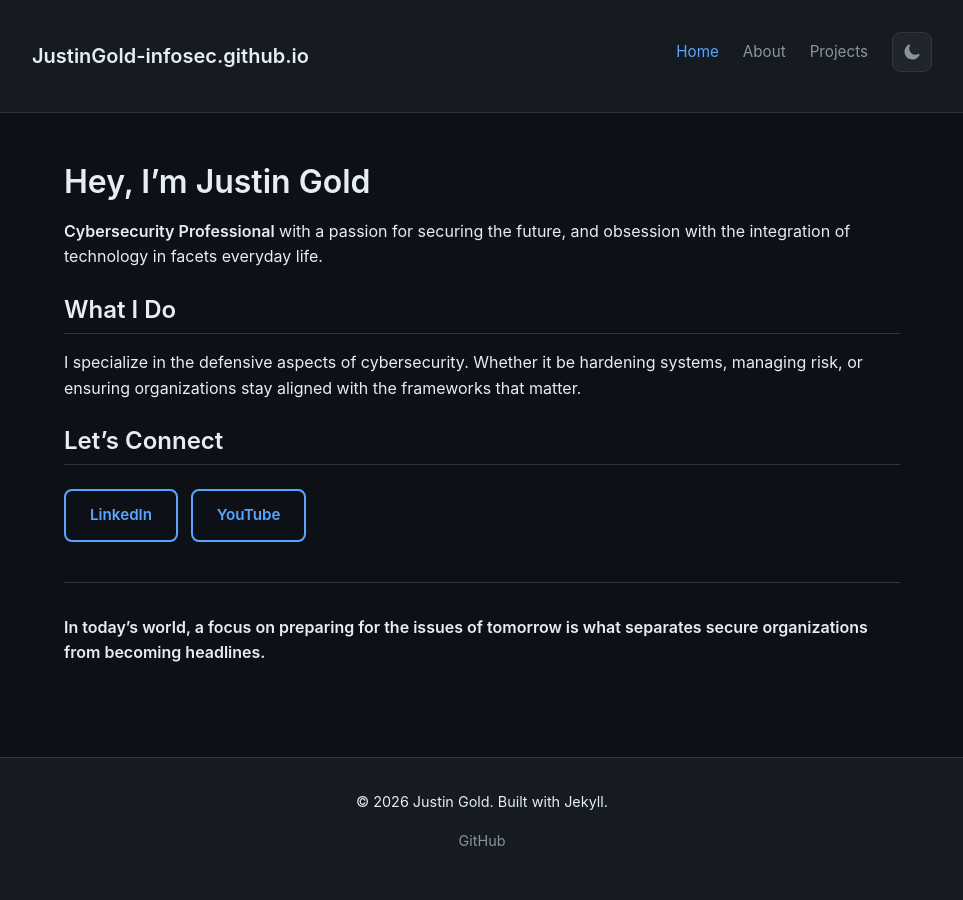
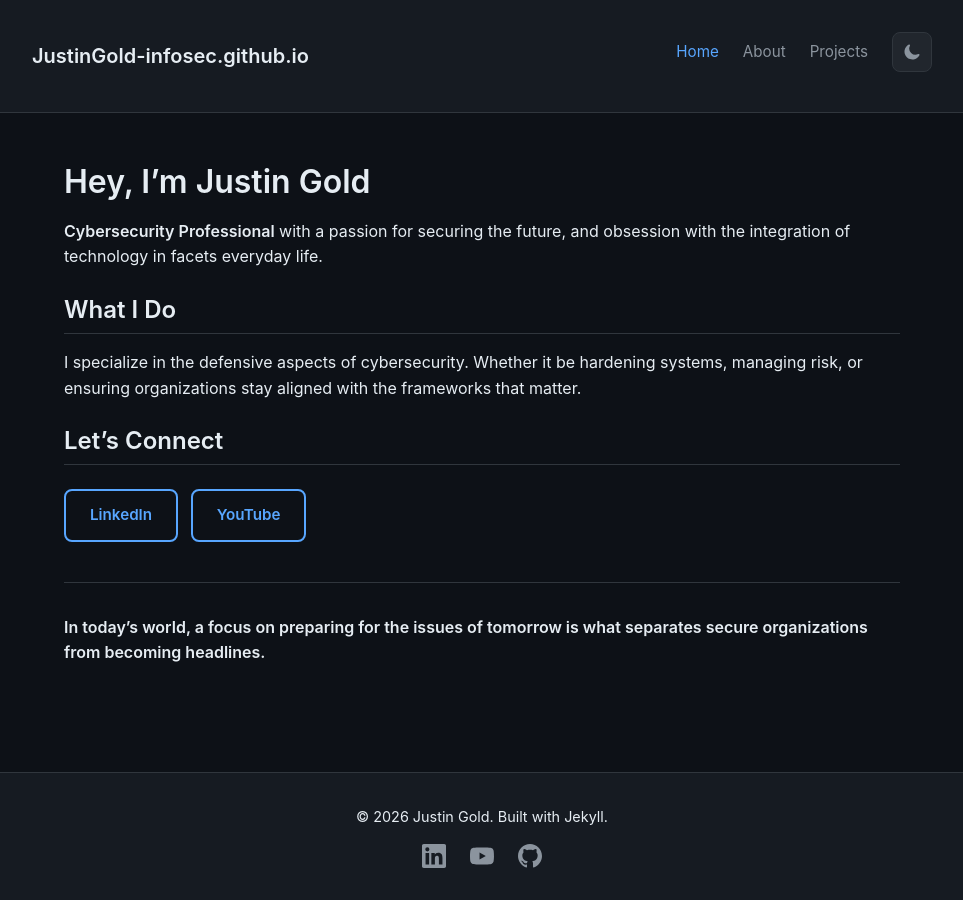
Before and after one commit to JustinGold-infosec/JustinGold-infosec.github.io, a Jekyll site: the page built from index.md, in a window 1280 px wide. Shown: the whole page, without its empty margins (158-1121 px from the left). Built offline with Jekyll 4.4.1, drawn with Linux system fonts in a browser that asks for light colours.

Commit message:
Enhance footer with social media links
Add social media links to footer with icons.

```diff
--- a/_layouts/default.html
+++ b/_layouts/default.html
@@ -297,6 +297,7 @@
       background-color: var(--accent);
       color: var(--bg-primary);
     }
+
     /* ===== Footer ===== */
     footer {
       background-color: var(--bg-secondary);
@@ -314,6 +315,29 @@
 
     footer a:hover {
       color: var(--accent);
+    }
+
+    .footer-socials {
+      display: flex;
+      justify-content: center;
+      gap: 1.5rem;
+      margin-top: 1rem;
+    }
+
+    .footer-socials a {
+      display: flex;
+      align-items: center;
+      justify-content: center;
+      transition: transform var(--transition-speed), color var(--transition-speed);
+    }
+
+    .footer-socials a:hover {
+      transform: translateY(-3px);
+      color: var(--accent);
+    }
+
+    .footer-socials svg {
+      fill: currentColor;
     }
 
     /* ===== Responsive ===== */
@@ -336,6 +360,12 @@
 
       h1 { font-size: 1.75rem; }
       h2 { font-size: 1.35rem; }
+
+      .btn {
+        display: block;
+        text-align: center;
+        margin: 0.5rem 0;
+      }
     }
   </style>
 </head>
@@ -367,9 +397,17 @@
 
   <footer>
     <p>&copy; {{ 'now' | date: "%Y" }} {{ site.author.name | default: "Justin Gold" }}. Built with Jekyll.</p>
-    <p>
-      <a href="https://github.com/{{ site.author.github }}">GitHub</a>
-    </p>
+    <div class="footer-socials">
+      <a href="https://www.linkedin.com/in/justinit/" aria-label="LinkedIn">
+        <svg xmlns="http://www.w3.org/2000/svg" width="24" height="24" viewBox="0 0 24 24" fill="currentColor"><path d="M20.447 20.452h-3.554v-5.569c0-1.328-.027-3.037-1.852-3.037-1.853 0-2.136 1.445-2.136 2.939v5.667H9.351V9h3.414v1.561h.046c.477-.9 1.637-1.85 3.37-1.85 3.601 0 4.267 2.37 4.267 5.455v6.286zM5.337 7.433a2.062 2.062 0 0 1-2.063-2.065 2.064 2.064 0 1 1 2.063 2.065zm1.782 13.019H3.555V9h3.564v11.452zM22.225 0H1.771C.792 0 0 .774 0 1.729v20.542C0 23.227.792 24 1.771 24h20.451C23.2 24 24 23.227 24 22.271V1.729C24 .774 23.2 0 22.222 0h.003z"/></svg>
+      </a>
+      <a href="https://www.youtube.com/@jgold96" aria-label="YouTube">
+        <svg xmlns="http://www.w3.org/2000/svg" width="24" height="24" viewBox="0 0 24 24" fill="currentColor"><path d="M23.498 6.186a3.016 3.016 0 0 0-2.122-2.136C19.505 3.545 12 3.545 12 3.545s-7.505 0-9.377.505A3.017 3.017 0 0 0 .502 6.186C0 8.07 0 12 0 12s0 3.93.502 5.814a3.016 3.016 0 0 0 2.122 2.136c1.871.505 9.376.505 9.376.505s7.505 0 9.377-.505a3.015 3.015 0 0 0 2.122-2.136C24 15.93 24 12 24 12s0-3.93-.502-5.814zM9.545 15.568V8.432L15.818 12l-6.273 3.568z"/></svg>
+      </a>
+      <a href="https://github.com/{{ site.author.github }}" aria-label="GitHub">
+        <svg xmlns="http://www.w3.org/2000/svg" width="24" height="24" viewBox="0 0 24 24" fill="currentColor"><path d="M12 0c-6.626 0-12 5.373-12 12 0 5.302 3.438 9.8 8.207 11.387.599.111.793-.261.793-.577v-2.234c-3.338.726-4.033-1.416-4.033-1.416-.546-1.387-1.333-1.756-1.333-1.756-1.089-.745.083-.729.083-.729 1.205.084 1.839 1.237 1.839 1.237 1.07 1.834 2.807 1.304 3.492.997.107-.775.418-1.305.762-1.604-2.665-.305-5.467-1.334-5.467-5.931 0-1.311.469-2.381 1.236-3.221-.124-.303-.535-1.524.117-3.176 0 0 1.008-.322 3.301 1.23.957-.266 1.983-.399 3.003-.404 1.02.005 2.047.138 3.006.404 2.291-1.552 3.297-1.23 3.297-1.23.653 1.653.242 2.874.118 3.176.77.84 1.235 1.911 1.235 3.221 0 4.609-2.807 5.624-5.479 5.921.43.372.823 1.102.823 2.222v3.293c0 .319.192.694.801.576 4.765-1.589 8.199-6.086 8.199-11.386 0-6.627-5.373-12-12-12z"/></svg>
+      </a>
+    </div>
   </footer>
 
   <script>
```
